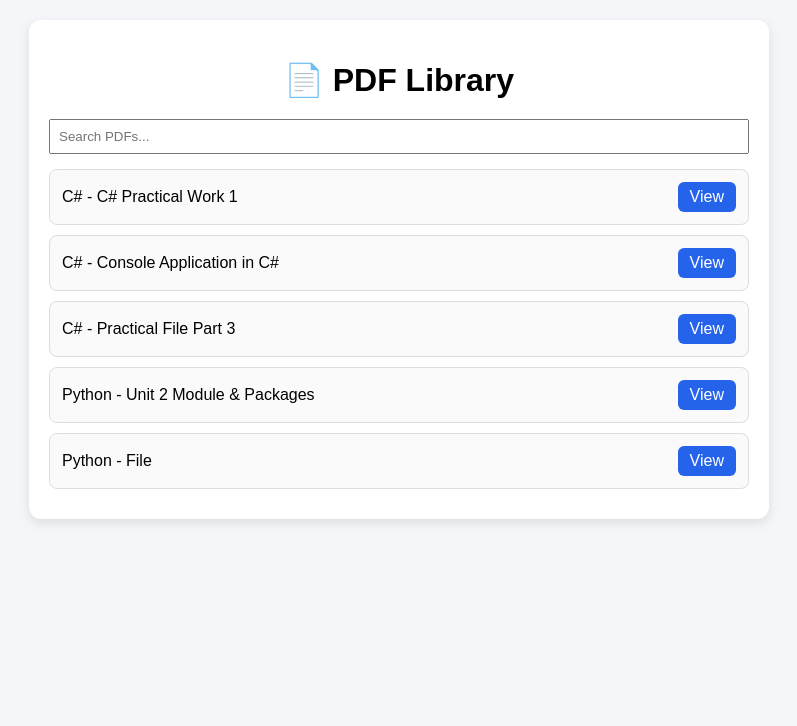
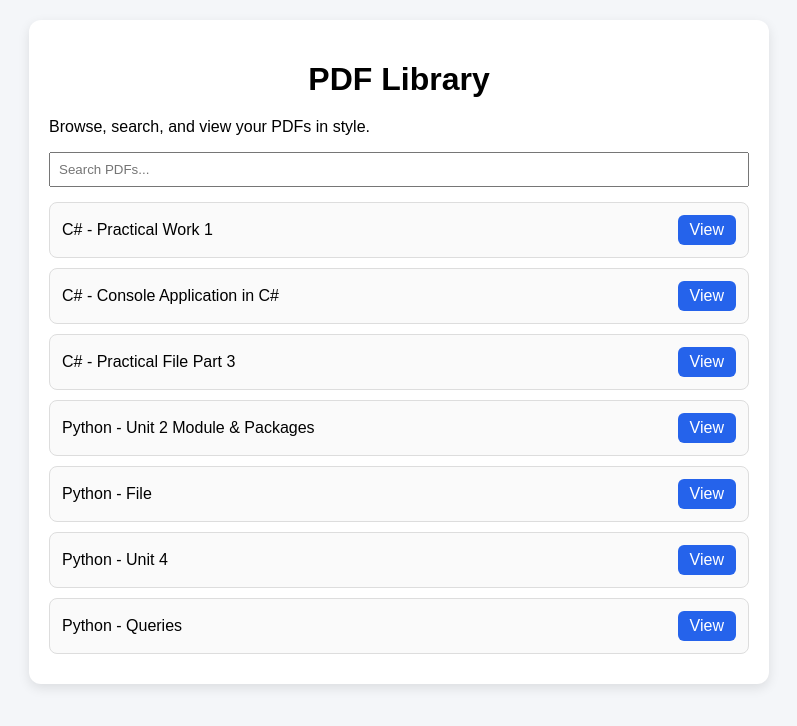
Before and after one commit to Krishna7905/Web, a plain HTML site: page index.html in a window 1280 px wide. Shown: the whole page, without its empty margins (241-1038 px from the left). Drawn offline with Linux system fonts and the light colour scheme.

Commit message:
Update index.html

```diff
--- a/index.html
+++ b/index.html
@@ -2,17 +2,19 @@
 <html lang="en">
 <head>
   <meta charset="UTF-8">
-  <title>PDF Library</title>
+  <title> PDF Library</title>
   <meta name="viewport" content="width=device-width, initial-scale=1">
   <link rel="stylesheet" href="style.css">
 </head>
 <body>
   <div class="container">
-    <h1>📄 PDF Library</h1>
+    <h1> PDF Library</h1>
+    <p class="subtitle">Browse, search, and view your PDFs in style.</p>
 
+    <!-- PDF List -->
     <ul class="pdf-list" id="pdfList">
       <li>
-        <span> C# - C# Practical Work 1</span>
+        <span> C# - Practical Work 1</span>
         <a href="pdfs/C%23%20Practical%20Work%201.pdf" class="viewBtn">View</a>
       </li>
       <li>
@@ -31,13 +33,24 @@
         <span> Python - File</span>
         <a href="pdfs/DataScienceFile124.pdf" class="viewBtn">View</a>
       </li>
+      <li>
+        <span> Python - Unit 4</span>
+        <a href="pdfs/Unit_4.pdf" class="viewBtn">View</a>
+      </li>
+      <li>
+        <span> Python - Queries</span>
+        <a href="pdfs/pythonfile.pdf" class="viewBtn">View</a>
+      </li>
     </ul>
   </div>
 
   <!-- PDF Modal Viewer -->
   <div id="pdfViewer" class="modal">
     <div class="modal-content">
-      <button id="closeBtn">✖ Close</button>
+      <div class="modal-header">
+        <button id="closeBtn">✖</button>
+        <button id="downloadBtn">⬇ Download</button>
+      </div>
       <iframe id="viewerFrame" src=""></iframe>
     </div>
   </div>
```
